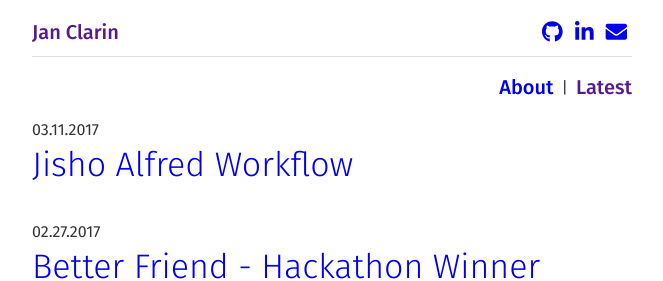
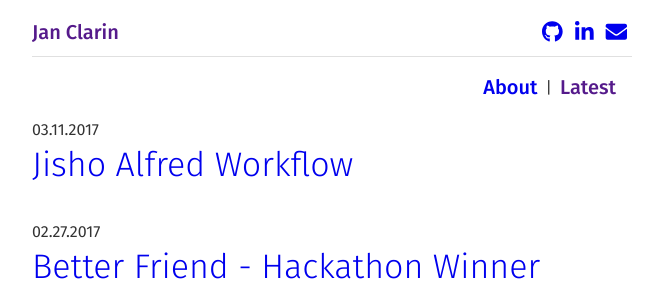
Before and after one commit to janclarin/janclarin.github.io, a Jekyll site: the page built from index.md, in a window 1280 px wide. Shown: the top 281 px of the page, without its empty margins (308-971 px from the left). Built offline with Jekyll 4.4.1, drawn with Linux system fonts in a browser that asks for light colours; nearby versions of some CDN libraries.

Commit message:
Add padding to navigation links

```diff
--- a/_sass/partials/_layout.scss
+++ b/_sass/partials/_layout.scss
@@ -7,8 +7,9 @@
 }
 
 .page-content,
+.site-footer,
 .site-header,
-.site-footer {
+.site-nav-links {
   padding: 0 $spacing-unit;
 }
 
```
